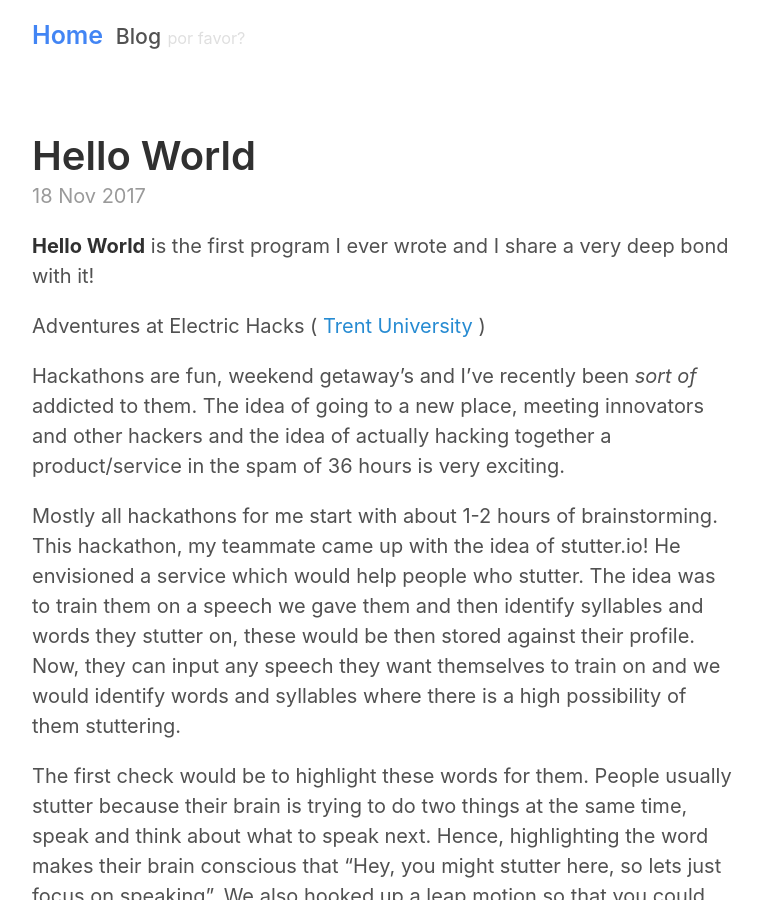
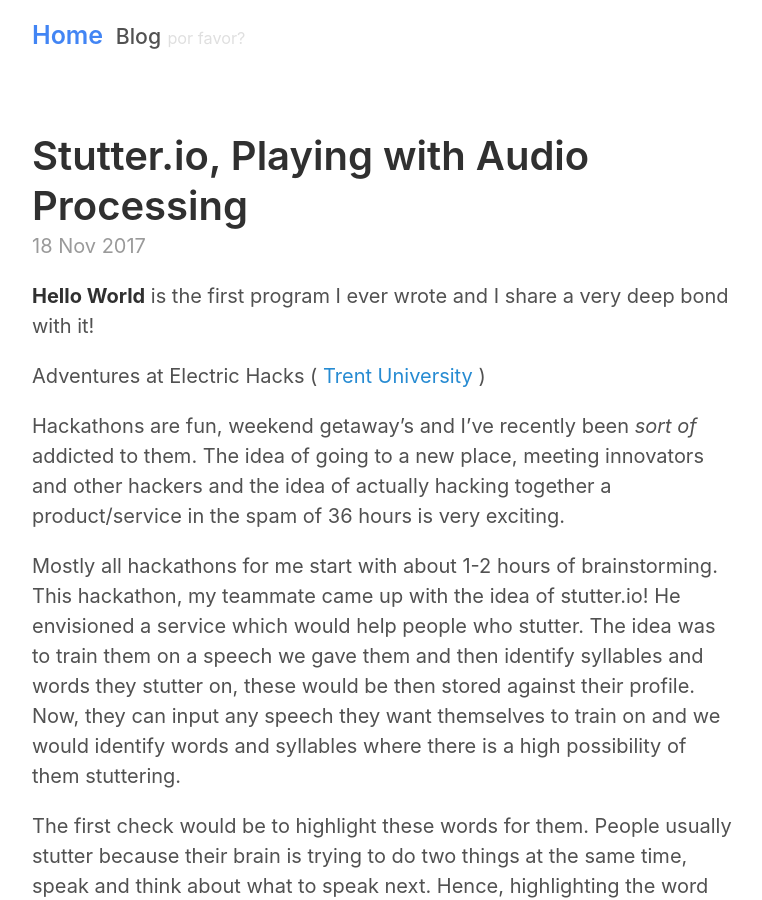
Before and after one commit to gotibhai/mygithubpage, a Jekyll site: the page built from _posts/2017-11-18-test.md, in a window 1280 px wide and 900 px high. Shown: the whole window, without its empty margins (258-1020 px from the left). Built offline with Jekyll 4.4.1, drawn with Linux system fonts in a browser that asks for light colours.

Commit message:
adding blog

```diff
--- a/_posts/2017-11-18-test.md
+++ b/_posts/2017-11-18-test.md
@@ -1,12 +1,12 @@
 ---
 layout: post
-title: Hello World
+title: Stutter.io, Playing with Audio Processing
 date: 2017-11-18
 ---
 
 **Hello World** is the first program I ever wrote and I share a very deep bond with it!
 
-Adventures at Electric Hacks ( [Trent University](Wikipedia trent link) )
+Adventures at Electric Hacks ( [Trent University](https://www.trentu.ca/) )
 
 Hackathons are fun, weekend getaway's and I've recently been *sort of* addicted to them. The idea of going to a new place, meeting innovators and other hackers and the idea of actually hacking together a product/service in the spam of 36 hours is very exciting.
 
@@ -17,9 +17,11 @@
 
 My task was to figure out where does a person stutter in a speech. Sounds simple, it's not trust me!
 
-The first finding was the black box API's by [Google](Google speech to Text) ,[IBM](IBM Watson Speech to Text), [Twilio](TWilio's speech to text) were far from accurate. So they were of no help. They were even unable to capture normal speech properly.
+The first finding was the black box API's by [Google](https://cloud.google.com/speech/) ,[IBM](https://www.ibm.com/watson/services/speech-to-text/), [Twilio](https://www.twilio.com/speech-recognition) were far from accurate. So they were of no help. They were even unable to capture normal speech properly.
 
 I then decided to visualize the audio to see if there was a visible difference where someone stutters. As you can see below in the waveform, the area she stutters has a high and almost similar amplitude and appears as a chunk. I figured if you could search an audio for chunks with these properties, you could find where they were stuttering, however after looking extensively and not finding relevant information, I decided to move on.
+
+<audio ref='Stutter Audio' src="audio/Stuttering.mp3"></audio>
 
 ** Insert her audio/video **
 ** Insert the waveform **
```
Also changed, not shown: 2 other files.
